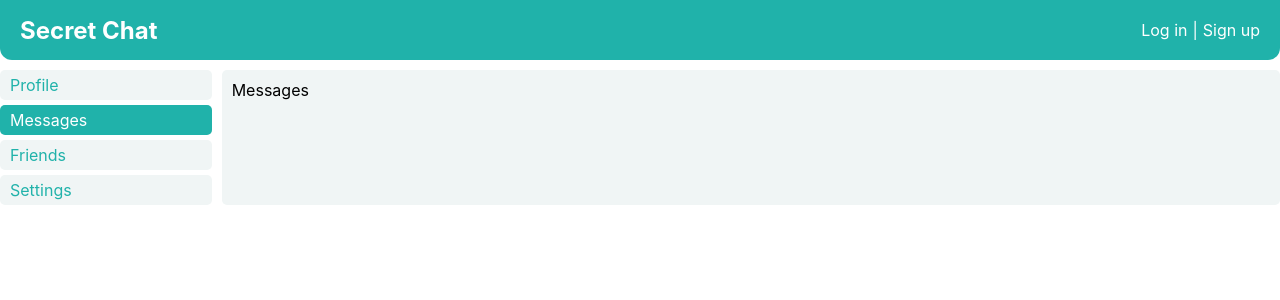
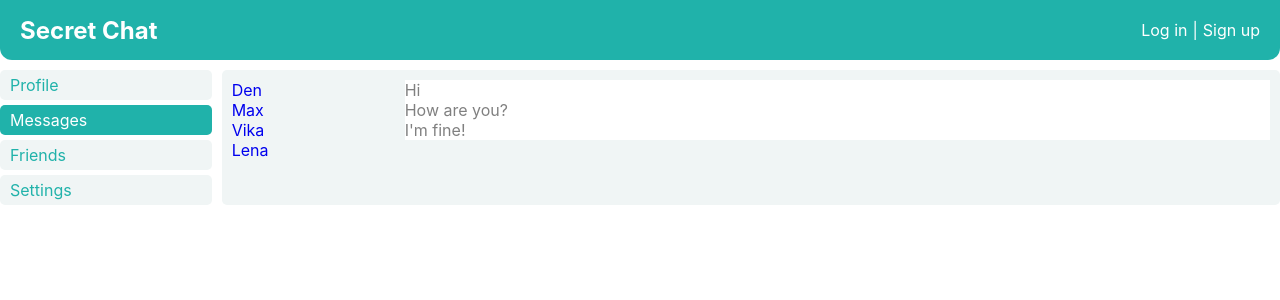
Before and after one commit to tsyhanenkod/react_socialnet, a React (Create React App) app: page /messages in a window 1280 px wide. Shown: the top 300 px of the page. Built offline with nearby package versions, Linux system fonts and the light colour scheme.

Commit message:
messages and props

```diff
--- a/src/App.js
+++ b/src/App.js
@@ -14,7 +14,7 @@ const App = () => {
                 <div className="content">
                     <Routes>
                         <Route path="/profile" element={<Profile/>}/>
-                        <Route path="/messages" element={<Messages/>}/>
+                        <Route path="/messages/*" element={<Messages/>}/>
                     </Routes>
                 </div>
             </div>
--- /dev/null
+++ b/src/components/Messages/Chat/Chat.jsx
@@ -0,0 +1,13 @@
+import React from 'react'
+import {NavLink} from "react-router-dom";
+import styles from "./Chat.module.css";
+
+function Chat(props) {
+  return (
+    <div className="chat">
+        <NavLink to={'/messages/' + props.id} className={({ isActive }) => isActive ? `${styles.active}` : ''}>{props.name}</NavLink>
+    </div>
+  )
+}
+
+export default Chat
--- /dev/null
+++ b/src/components/Messages/Chat/Chat.module.css
@@ -0,0 +1,7 @@
+.chat{
+    background-color: red;
+}
+
+.chat.active{
+    color: red;
+}
--- /dev/null
+++ b/src/components/Messages/Message/Message.jsx
@@ -0,0 +1,12 @@
+import React from 'react'
+import styles from "./Message.module.css";
+
+function Message(props) {
+  return (
+    <div className={styles.message}>
+        <p>{props.message}</p>
+    </div>
+  )
+}
+
+export default Message
--- /dev/null
+++ b/src/components/Messages/Message/Message.module.css
@@ -0,0 +1,4 @@
+.message{
+    background-color: white;
+    color: grey;
+}
--- a/src/components/Messages/Messages.jsx
+++ b/src/components/Messages/Messages.jsx
@@ -1,13 +1,20 @@
 import styles from "../Messages/Messages.module.css";
+import Chat from "./Chat/Chat";
+import Message from "./Message/Message";
 
 const Messages = (props)=> {
     return (
         <dev className={styles.messages}>
-            <div className="chats">
-                Messages
+            <div className={styles.chats}>
+                <Chat id='1' name='Den' />
+                <Chat id='2' name='Max' />
+                <Chat id='3' name='Vika' />
+                <Chat id='4' name='Lena' />
             </div>
-            <div className="dialog">
-
+            <div className={styles.dialog}>
+                <Message message='Hi' />
+                <Message message='How are you?' />
+                <Message message="I'm fine!" />
             </div>
         </dev>
     )
--- a/src/components/Messages/Messages.module.css
+++ b/src/components/Messages/Messages.module.css
@@ -1,6 +1,12 @@
 .messages{
-
+    display: grid;
+    grid-template-columns: 2fr 10fr;
 }
 
-.chats{}
-.dialog{}
+.chats{
+    color : white;
+}
+
+.dialog{
+    color : black;
+}
```
